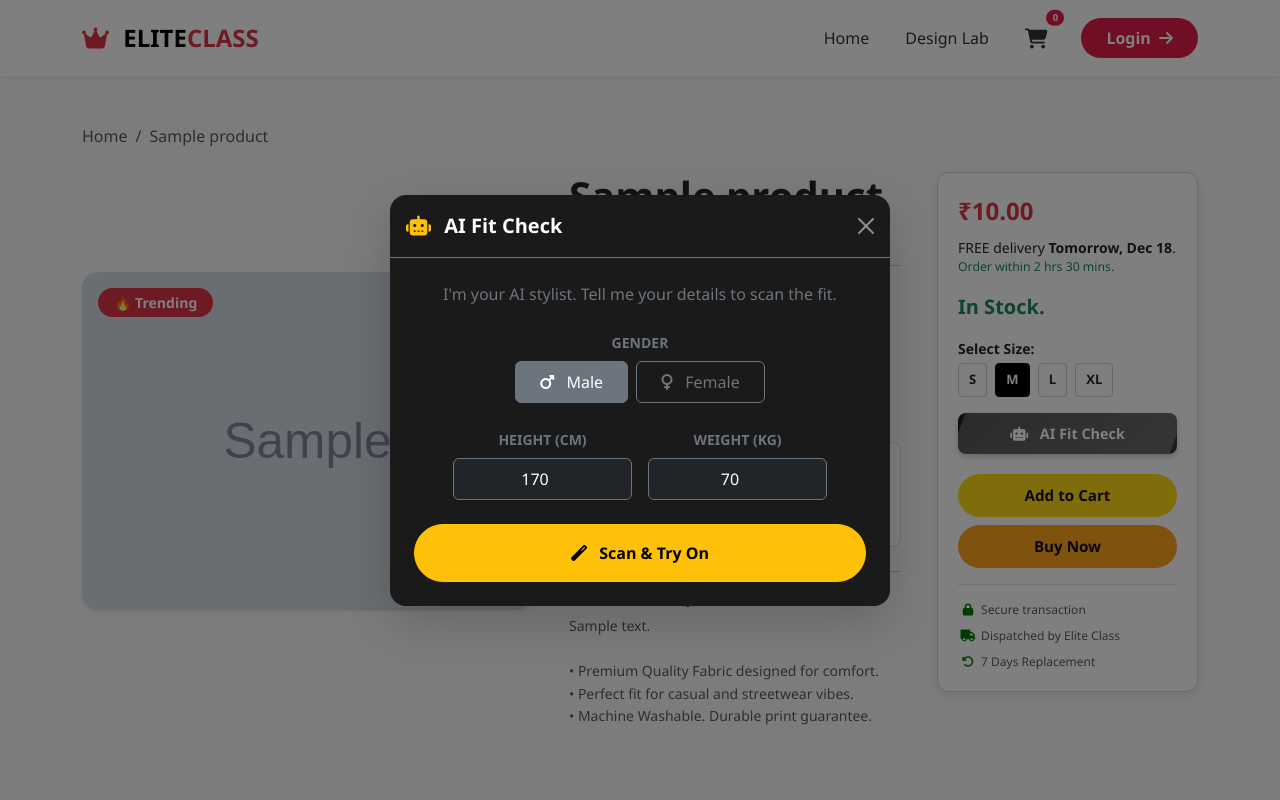
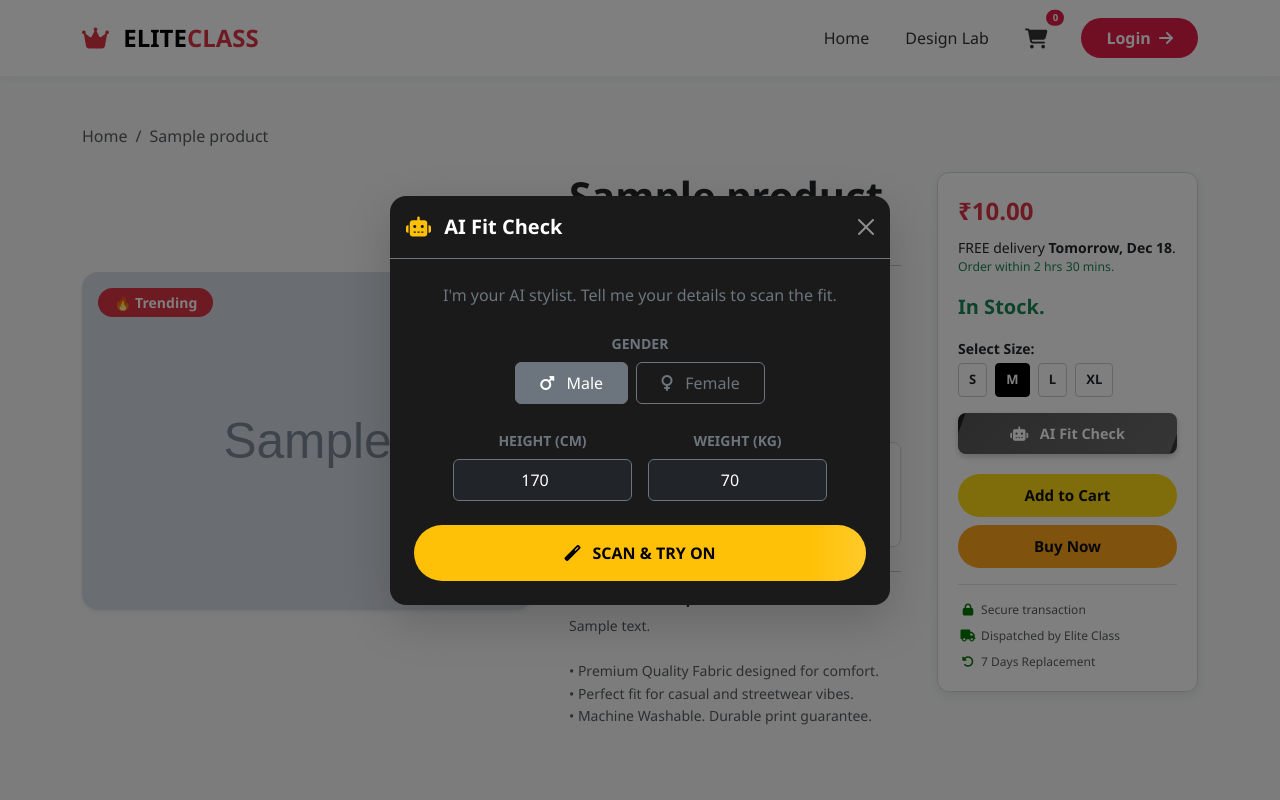
Before and after one commit to zahidbasha353-droid/trendflix-live, a Django app: page /product/1/ in a window 1280 px wide, after a click on "AI Fit Check". Run offline with Django 5.2, Linux system fonts and the light colour scheme; tables that the repository leaves empty hold one stand-in row (values such as "Sample post"); grey boxes marked "Sample" are stand-in pictures.

Commit message:
Updated product page with shining scan button

```diff
--- a/store/templates/store/base.html
+++ b/store/templates/store/base.html
@@ -66,7 +66,15 @@
             padding: 40px 0;
             margin-top: auto;
         }
+
+        /* 🔥 SHINING ANIMATION (For AI Scan Button) 🔥 */
+        @keyframes btnShine {
+            0% { left: -100%; }
+            100% { left: 100%; }
+        }
     </style>
+
+    {% block extra_css %}{% endblock %}
 </head>
 <body class="d-flex flex-column min-vh-100">
 
@@ -132,5 +140,8 @@
     </footer>
 
     <script src="https://cdn.jsdelivr.net/npm/bootstrap@5.3.0/dist/js/bootstrap.bundle.min.js"></script>
+
+    {% block extra_js %}{% endblock %}
+
 </body>
 </html>
--- a/store/templates/store/product_detail.html
+++ b/store/templates/store/product_detail.html
@@ -6,7 +6,7 @@
 <style>
     /* --- ELITE HYBRID STYLES --- */
 
-    /* Price Block (Amazon Inspired) */
+    /* Price Block */
     .price-block .current-price { font-size: 28px; font-weight: 700; color: #B12704; }
     .price-block .mrp-price { text-decoration: line-through; color: #565959; font-size: 14px; }
     .price-block .save-price { color: #B12704; font-size: 14px; font-weight: 500; }
@@ -23,13 +23,13 @@
     }
     .offer-title { font-weight: 700; color: #e11d48; margin-bottom: 5px; }
 
-    /* BUY BOX SIDEBAR (Right Column) */
+    /* BUY BOX SIDEBAR */
     .buy-box-sidebar {
         border: 1px solid #d5d9d9;
         border-radius: 12px;
         padding: 20px;
         background-color: #fff;
-        box-shadow: 0 4px 12px rgba(0,0,0,0.08); /* More shadow for Elite feel */
+        box-shadow: 0 4px 12px rgba(0,0,0,0.08);
     }
 
     /* Amazon Buttons */
@@ -42,18 +42,44 @@
     .btn-amazon-buy { background-color: #ffa41c; color: #111; }
     .btn-amazon-buy:hover { background-color: #fa8900; }
 
-    /* Size Selector & Trial Button */
+    /* Size Selector */
     .size-option { cursor: pointer; border: 1px solid #ccc; padding: 6px 10px; margin-right: 4px; border-radius: 4px; display: inline-block; transition: 0.2s; font-size: 13px; font-weight: 600; }
     .size-option:hover { border-color: #000; background: #f8f9fa; }
     input[type="radio"] { display: none; }
     input[type="radio"]:checked + label { background-color: #000; color: #fff; border-color: #000; }
 
+    /* Main AI Button (On Sidebar) */
     .btn-trial {
         background: linear-gradient(135deg, #1e1e1e, #3a3a3a); color: white; border: none; width: 100%; padding: 10px;
         border-radius: 8px; font-weight: bold; position: relative; overflow: hidden; margin-bottom: 12px; font-size: 0.9rem;
         box-shadow: 0 3px 6px rgba(0,0,0,0.2);
     }
     .btn-trial:hover { color: #ffd814; }
+
+    /* 🔥 GLOWING SCAN BUTTON (Inside Modal) 🔥 */
+    .btn-scan-glow {
+        background: #ffc107;
+        color: #000;
+        font-weight: 800;
+        border: none;
+        position: relative;
+        overflow: hidden;
+        transition: 0.3s;
+    }
+    .btn-scan-glow:hover {
+        background: #ffdb4d;
+        transform: scale(1.02);
+    }
+    .btn-scan-glow::after {
+        content: "";
+        position: absolute;
+        top: 0;
+        left: -100%;
+        width: 100%;
+        height: 100%;
+        background: linear-gradient(90deg, transparent, rgba(255,255,255,0.6), transparent);
+        animation: btnShine 2s infinite;
+    }
 
     /* Trust Icons */
     .buy-box-trust { font-size: 12px; color: #565959; }
@@ -219,8 +245,8 @@
                         </div>
                     </div>
 
-                    <button class="btn btn-warning w-100 fw-bold py-3 rounded-pill" onclick="analyzeFit()">
-                        <i class="fas fa-magic me-2"></i> Scan & Try On
+                    <button class="btn btn-scan-glow w-100 py-3 rounded-pill" onclick="analyzeFit()">
+                        <i class="fas fa-magic me-2"></i> SCAN & TRY ON
                     </button>
                 </div>
 
```
